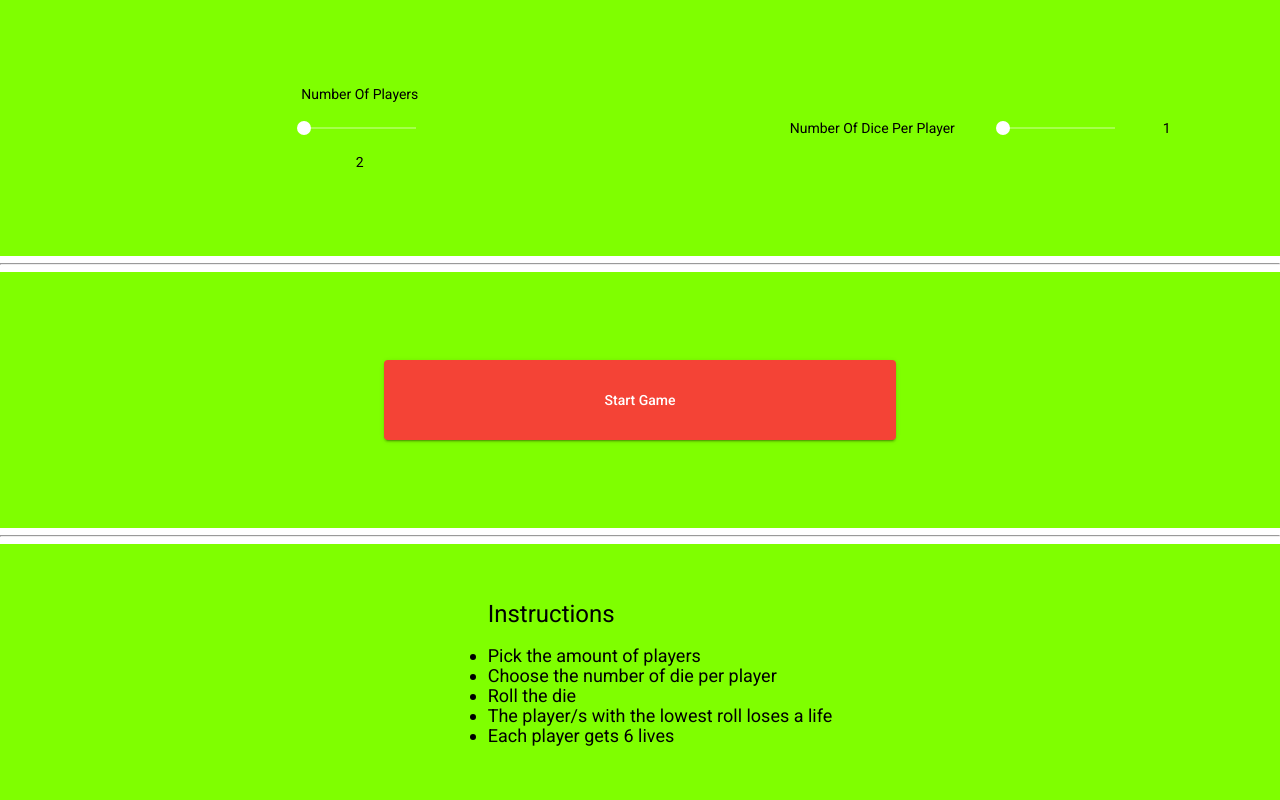
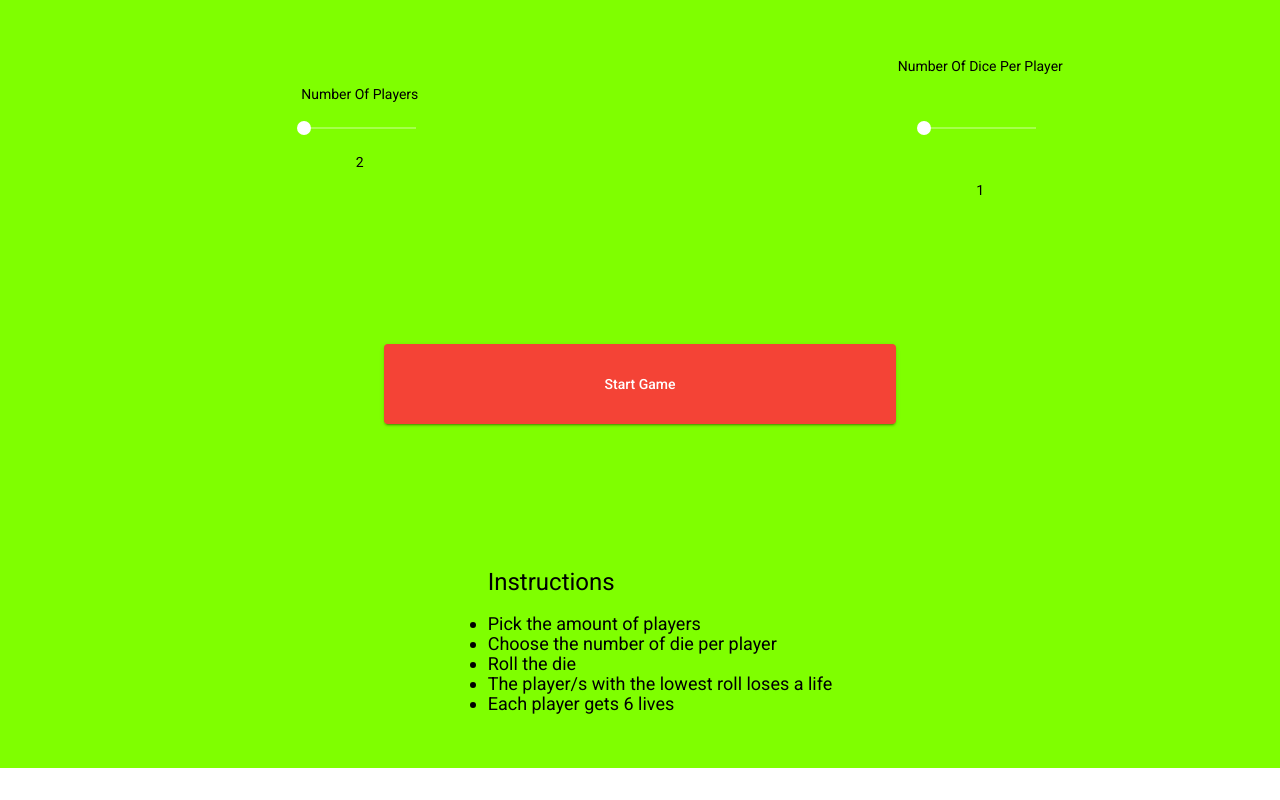
Before and after one commit to LoganLan/dice-game, an Angular app in the folder dice-game/: page / in a window 1280 px wide. Built offline with nearby package versions, Linux system fonts and the light colour scheme.

Commit message:
finished fixing most of the merging errors

```diff
--- a/dice-game/src/app/start-page/start-page.component.html
+++ b/dice-game/src/app/start-page/start-page.component.html
@@ -27,7 +27,9 @@
       </div>
     </ul>
   </mat-grid-tile>
-  <mat-grid-tile class="slider-tiles">
+
+  <mat-grid-tile >
+    <div class="slider-tiles">
         <ul>
             Number Of Dice Per Player
         </ul>
@@ -48,9 +50,10 @@
                 numberDice.value
             }}
         </ul>
+    </div>
   </mat-grid-tile>
 </mat-grid-list>
-<hr />
+
 <mat-grid-list cols="1" rowHeight="32vh" class="tiles-color">
   <mat-grid-tile>
     <button
@@ -62,7 +65,6 @@
     </button>
   </mat-grid-tile>
 </mat-grid-list>
-<hr />
 
 <mat-grid-list cols="1" rowHeight="32vh" class="tiles-color">
   <mat-grid-tile>
```
Lines whose indentation alone changed are shown as unchanged.
